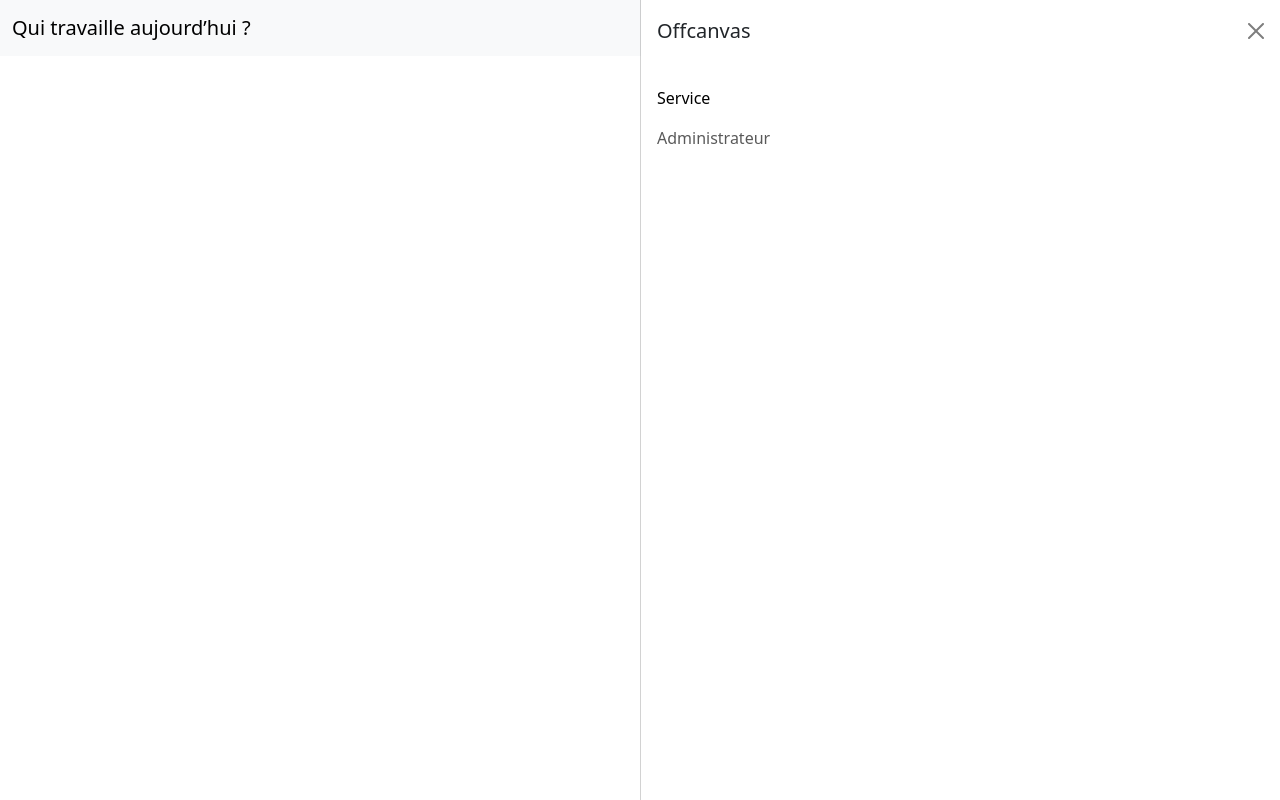
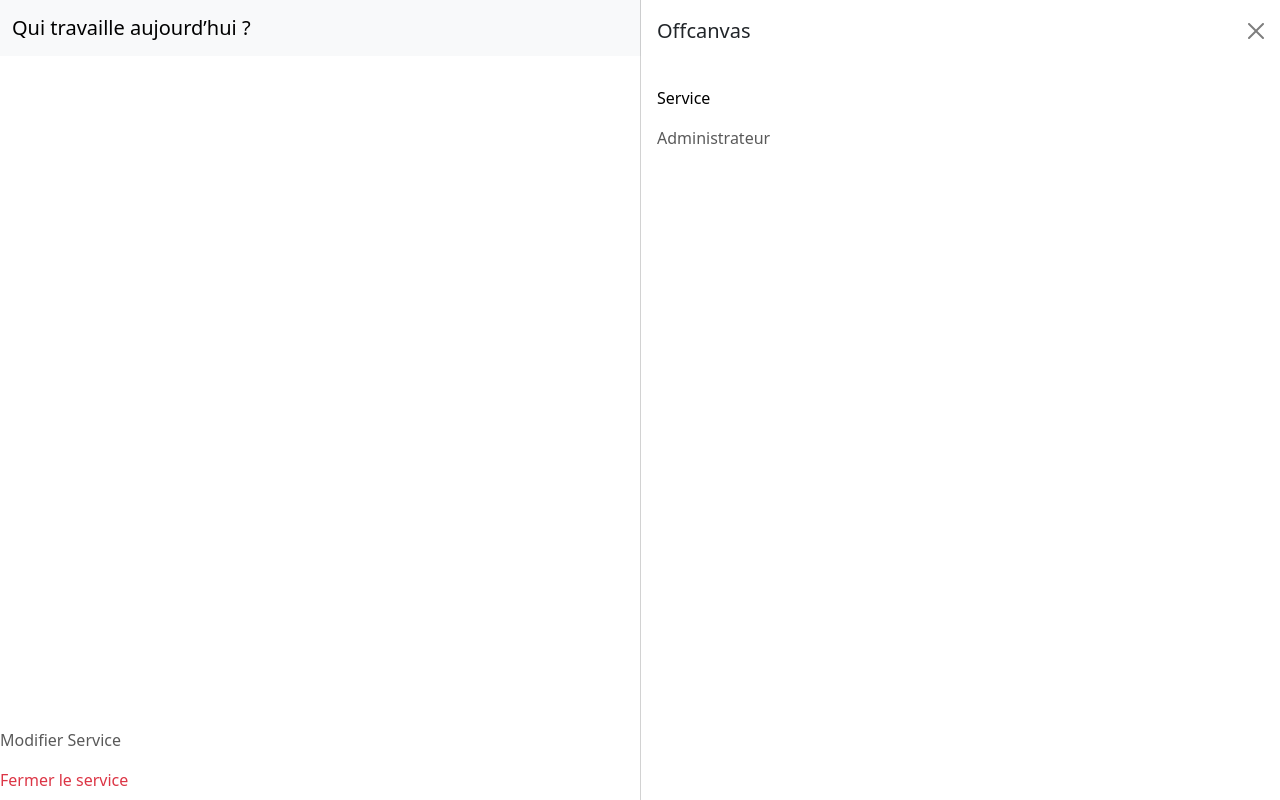
Before and after one commit to cecilelecerf/tips, a React (Create React App) app in the folder src/: page / in a window 1280 px wide. Both pictures are taken after a click on the icon "Toggle navigation". Built offline with nearby package versions, Linux system fonts and the light colour scheme.

Commit message:
Add  close modify service

```diff
--- a/src/src/NavBar/burgerMenu.js
+++ b/src/src/NavBar/burgerMenu.js
@@ -23,12 +23,23 @@ const BurgerMenu = () => {
                         </div>
                         <div className="offcanvas-body">
                             <ul className="navbar-nav justify-content-end flex-grow-1 pe-3">
+                                <div class='menu1'>
                                     <li className="nav-item">
                                         <a className="nav-link active" aria-current="page" href="#">Service</a>
                                     </li>
                                     <li className="nav-item">
                                         <a className="nav-link" href="#">Administrateur</a>
                                     </li>
+                                </div>
+                                <div class='menu2 fixed-bottom '>
+                                    <li className="nav-item">
+                                        <a className="nav-link " aria-current="page" href="#">Modifier Service</a>
+                                    </li>
+                                    <li className="nav-item">
+                                        <a className="nav-link text-danger" href="#">Fermer le service</a>
+                                    </li>
+                                </div>
+
                             </ul>
                         </div>
                     </div>
```
Lines whose indentation alone changed are shown as unchanged.
